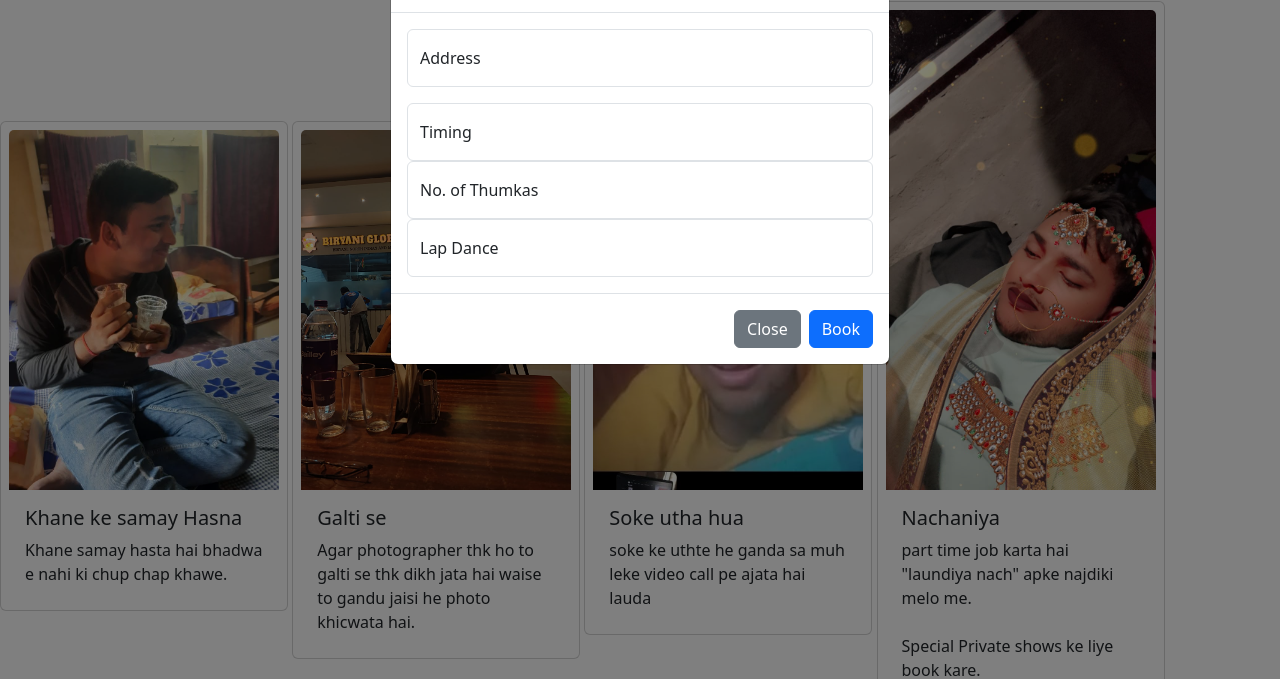
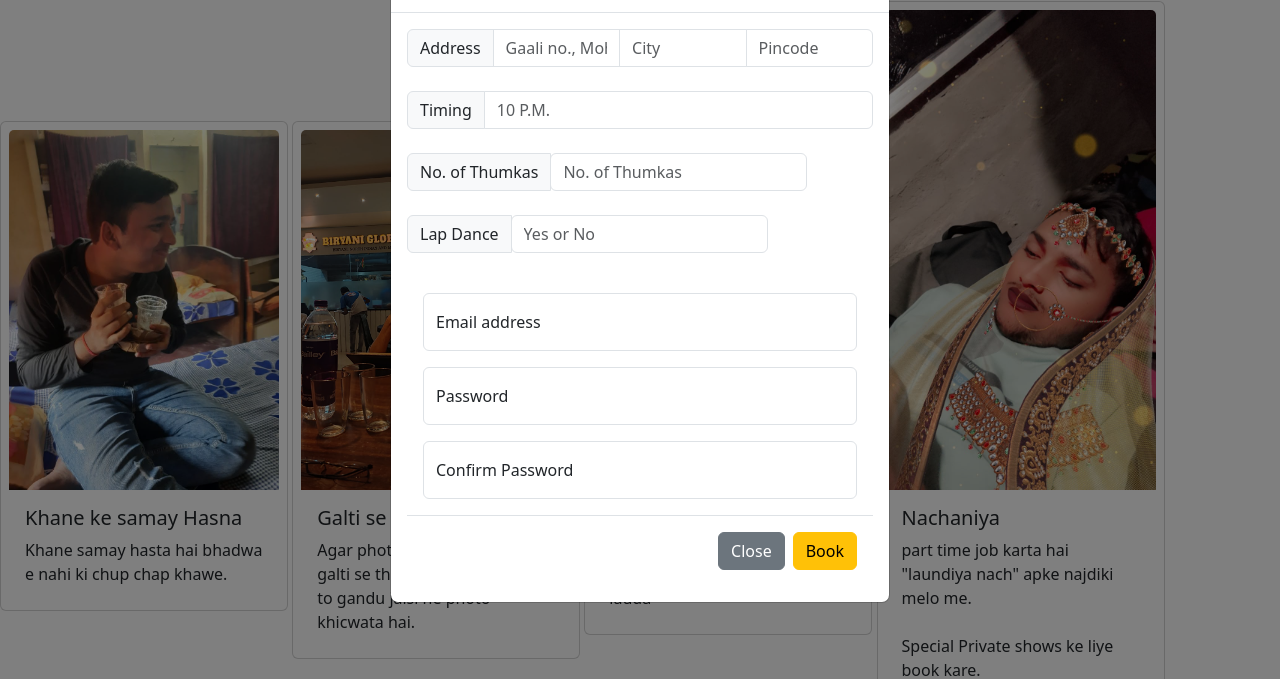
Before and after one commit to RishiAryan1201/Harsh-bday-gift, a plain HTML site: page index.html in a window 1280 px wide. Both pictures are taken after a click on the button "Book Now". Shown: the part 79-758 px from the top of the page. Drawn offline with nearby package versions, Linux system fonts and the light colour scheme.

Commit message:
Update index.html

```diff
--- a/index.html
+++ b/index.html
@@ -138,47 +138,46 @@
                     <button type="button" class="btn-close" data-bs-dismiss="modal" aria-label="Close"></button>
                 </div>
                 <div class="modal-body">
-                    <div class="form-floating mb-3">
-                        <input type="text" class="form-control" id="floatingInput" placeholder="Town Hall">
-                        <label for="floatingInput">Address</label>
+                    <div class="input-group">
+                        <span class="input-group-text">Address</span>
+                        <input type="text" placeholder="Gaali no., Mohola" class="form-control">
+                        <input type="text" placeholder="City" class="form-control">
+                        <input type="text" placeholder="Pincode" class="form-control">
                     </div>
-                    <div class="form-floating">
-                        <input type="text" class="form-control" id="floatingPassword" placeholder="Timing">
-                        <label for="floatingPassword">Timing</label>
+                    <div class="input-group my-4">
+                        <span class="input-group-text">Timing</span>
+                        <input type="text" aria-label="First name" class="form-control" id="floatingInput" placeholder="10 P.M.">
                     </div>
-                    <div class="form-floating">
-                        <input type="text" class="form-control" id="floatingPassword" placeholder="10, 20, 50 etc">
-                        <label for="floatingPassword">No. of Thumkas</label>
+                    <div class="input-group my-4">
+                        <span class="input-group-text">No. of Thumkas</span>
+                        <span><input type="text" aria-label="No. of Belts Ki marne hai" placeholder="No. of Thumkas" class="form-control" id="floatingInput"></span>
                     </div>
-                    <div class="form-floating">
-                        <input type="text" class="form-control" id="floatingPassword" placeholder="yes or no">
-                        <label for="floatingPassword">Lap Dance</label>
+                    <div class="input-group my-4">
+                        <span class="input-group-text">Lap Dance</span>
+                        <span><input type="text" aria-label="No. of Belts Ki marne hai" placeholder="Yes or No" class="form-control" id="floatingInput"></span>
                     </div>
-                </div>
+                    <div class="modal-body">
+                        <div class="form-floating mb-3">
+                            <input type="email" class="form-control" id="floatingInput" placeholder="name@example.com">
+                            <label for="floatingInput">Email address</label>
+                        </div>
+                        <div class="form-floating mb-3">
+                            <input type="password" class="form-control" id="floatingPassword" placeholder="Password">
+                            <label for="floatingPassword">Password</label>
+                        </div>
+                        <div class="form-floating">
+                            <input type="password" class="form-control" id="floatingPassword" placeholder="Password">
+                            <label for="floatingPassword">Confirm Password</label>
+                        </div>
+                    </div>
                 <div class="modal-footer">
                     <button type="button" class="btn btn-secondary" data-bs-dismiss="modal">Close</button>
-                    <button type="button" class="btn btn-primary">Book</button>
+                    <button type="button" class="btn btn-warning">Book</button>
                 </div>
                </div>
                </div>
               </div>
           </p>
-          <!-- <a href="#" class="btn btn-primary">view in Detail</a> -->
-        </div>
-      </div>
-      <div class="card d-inline-flex p-2 my-4" style="width: 18rem;">
-        <img src="soke utha.jpg" class="card-img-top" alt="...">
-        <div class="card-body">
-          <h5 class="card-title">Soke utha hua</h5>
-          <p class="card-text">soke ke uthte he ganda sa muh leke video call pe ajata hai lauda</p>
-          <!-- <a href="#" class="btn btn-primary">view in Detail</a> -->
-        </div>
-      </div>
-      <div class="card d-inline-flex p-2 my-4" style="width: 18rem;">
-        <img src="soke utha.jpg" class="card-img-top" alt="...">
-        <div class="card-body">
-          <h5 class="card-title">Soke utha hua</h5>
-          <p class="card-text">soke ke uthte he ganda sa muh leke video call pe ajata hai lauda</p>
           <!-- <a href="#" class="btn btn-primary">view in Detail</a> -->
         </div>
       </div>
```
